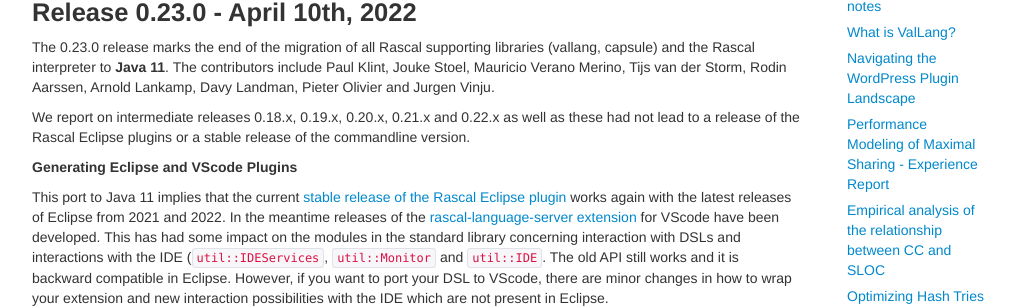
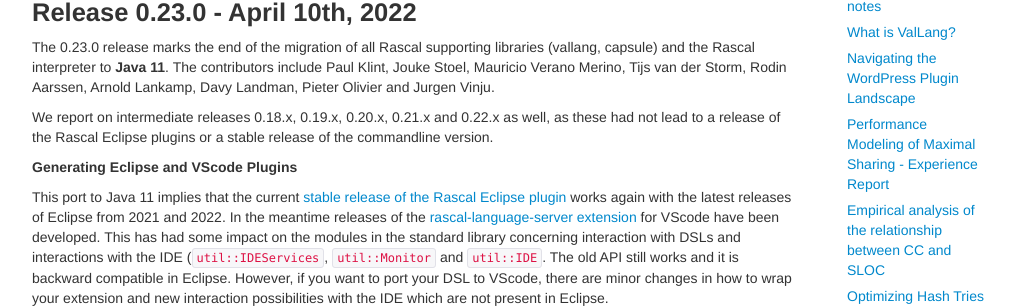
Before and after one commit to usethesource/usethesource.github.io, a Jekyll site: the page built from _posts/2022-04-20-rascal-0-23-x-release-notes.md, in a window 1280 px wide and 900 px high. Shown: the part 315-623 px from the top of the window, without its empty margins (223-1256 px from the left). Built offline with Jekyll 4.4.1, drawn with Linux system fonts in a browser that asks for light colours.

```diff
--- a/_posts/2022-04-20-rascal-0-23-x-release-notes.md
+++ b/_posts/2022-04-20-rascal-0-23-x-release-notes.md
@@ -14,7 +14,7 @@ In this post we report on the Rascal release 0.23.x, which includes all changes
 
 The 0.23.0 release marks the end of the migration of all Rascal supporting libraries (vallang, capsule) and the Rascal interpreter to **Java 11**. The contributors include Paul Klint, Jouke Stoel, Mauricio Verano Merino, Tijs van der Storm, Rodin Aarssen, Arnold Lankamp, Davy Landman, Pieter Olivier and Jurgen Vinju.
 
-We report on intermediate releases 0.18.x, 0.19.x, 0.20.x, 0.21.x and 0.22.x as well as these had not lead to a release of the Rascal Eclipse plugins or a stable release of the commandline version.
+We report on intermediate releases 0.18.x, 0.19.x, 0.20.x, 0.21.x and 0.22.x as well, as these had not lead to a release of the Rascal Eclipse plugins or a stable release of the commandline version.
 
 **Generating Eclipse and VScode Plugins**
 
```
